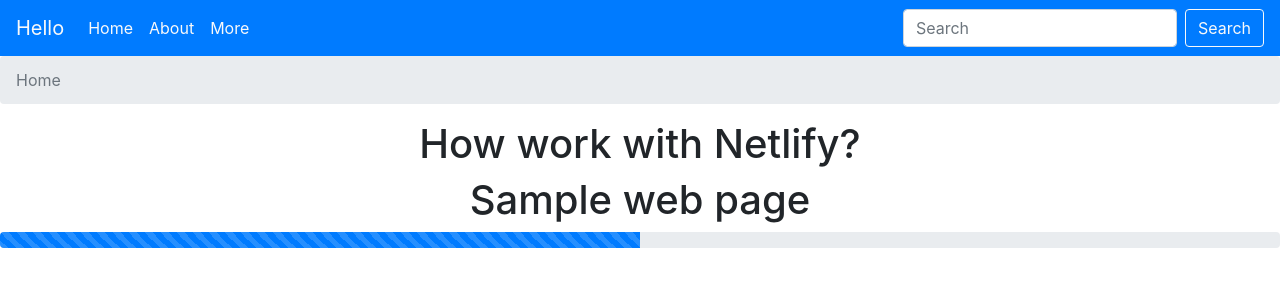
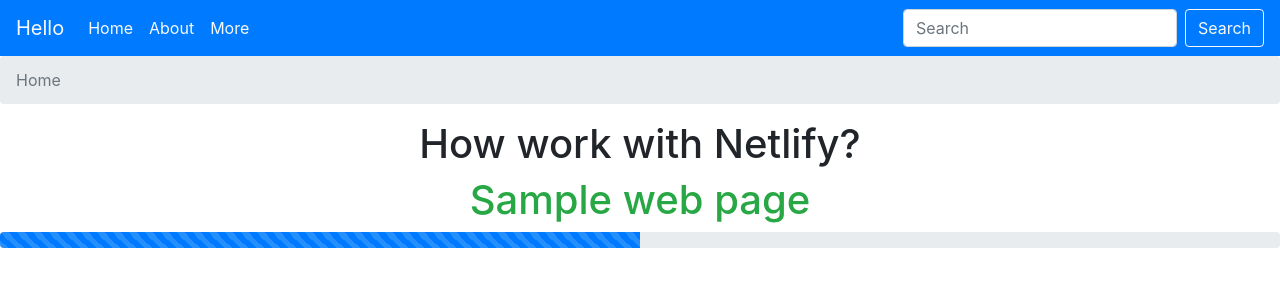
Before and after one commit to prineth/How-works-with-Netlify, a plain HTML site: page index.html in a window 1280 px wide. Drawn offline with nearby package versions, Linux system fonts and the light colour scheme.

Commit message:
Update index.html

```diff
--- a/index.html
+++ b/index.html
@@ -39,7 +39,7 @@
 <div class="container text-center">
   <h1>How work with Netlify?</h1>
 </div>
-<div class="container text-center">
+<div class="container text-center text-success">
   <h1>Sample web page</h1>
 </div>
 <div class="progress">
```
